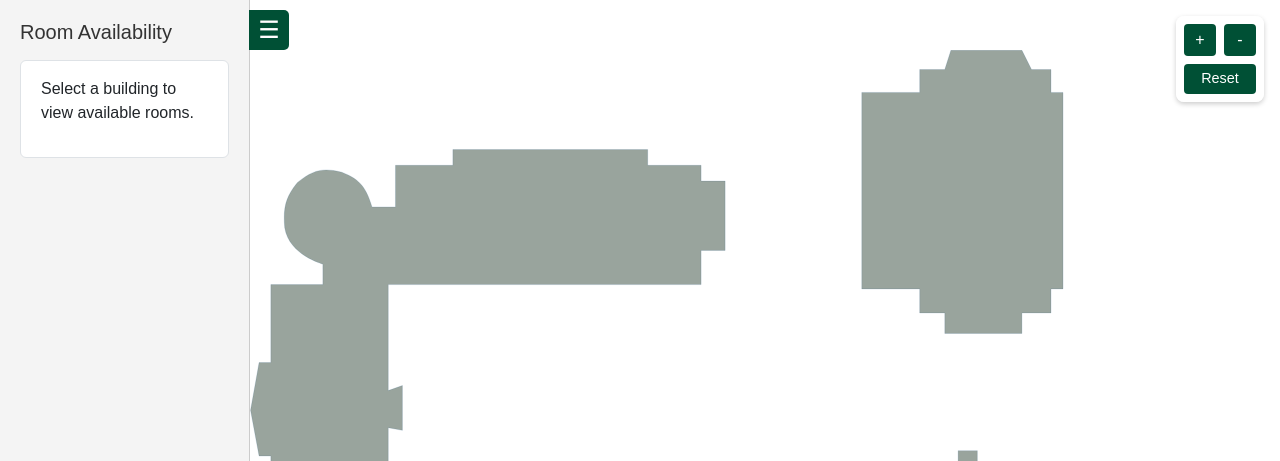
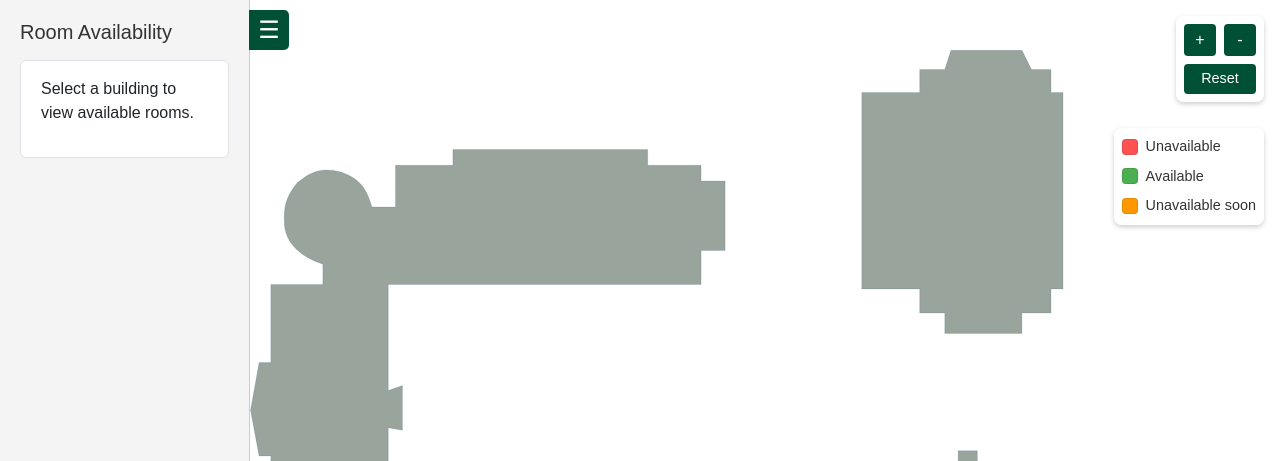
Before and after one commit to Team-Neptune-4155/Sprint-3, a Django app: page / in a window 1280 px wide. Shown: the part 70-531 px from the top of the page. Run offline with Django 5.2, Linux system fonts and the light colour scheme.

Commit message:
Color key
Color key added with html and css

```diff
--- a/storefront/playground/templates/index.html
+++ b/storefront/playground/templates/index.html
@@ -47,6 +47,20 @@
         </div>
         <button id="reset-button">Reset</button>
       </div>
+      <div class="color-key">
+        <div class="key-item">
+          <div class="color-box red"></div>
+          <span class="key-label">Unavailable</span>
+        </div>
+        <div class="key-item">
+          <div class="color-box green"></div>
+          <span class="key-label">Available</span>
+        </div>
+        <div class="key-item">
+          <div class="color-box orange"></div>
+          <span class="key-label">Unavailable soon</span>
+        </div>
+      </div>
       <!-- SVG Map -->
       <svg width="1640" height="1912" viewBox="0 0 1640 1912" fill="none" xmlns="http://www.w3.org/2000/svg">
         <path class="building" id="woodward" d="M75.5 949H219.5V912.5H259V707.5L285.5 712.5V628.5L259 638V439.5H845V375.5H890V245.5H845V216H745V186.5H380V216H272.5V294H228.5C216.386 253.3 202.599 241.248 172 229C138.052 220.469 119.758 223.376 89 248C67.662 274.143 61.5 294 65 333C73.5 385 136.547 400.405 136.5 401.5C136.453 402.595 136.5 439.5 136.5 439.5H39V585.5H17L1 675L17 760.5H39V912.5H75.5V949Z" stroke="white"/>
--- a/storefront/static/default.css
+++ b/storefront/static/default.css
@@ -200,7 +200,51 @@ svg path {
     fill: red;
   }
 
+  /* color key */
+  .color-key {
+    position: absolute;
+    top: 8rem;
+    right: 1rem;
+    z-index: 20;
+    display: flex;
+    flex-direction: column;
+    gap: 0.5rem;
+    background: rgba(255, 255, 255, 0.8);
+    padding: 0.5rem;
+    border-radius: 0.5rem;
+    box-shadow: 0 2px 5px rgba(0, 0, 0, 0.2);
+  }
 
+  .key-item {
+    display: flex;
+    align-items: center;
+    gap: 0.5rem;
+  }
+
+  .color-box {
+    width: 1rem;
+    height: 1rem;
+    border: 1px solid rgba(0, 0, 0, 0.1);
+    border-radius: 0.25rem;
+  }
+
+  .red {
+    background-color: #ff5252;
+  }
+
+  .green {
+    background-color: #4caf50;
+  }
+
+  .orange {
+    background-color: #ff9800;
+  }
+
+  .key-label {
+    font-size: 0.9rem;
+    color: #333;
+    white-space: nowrap;
+  }
 
   .room:hover {
     opacity: 0.7;
```
